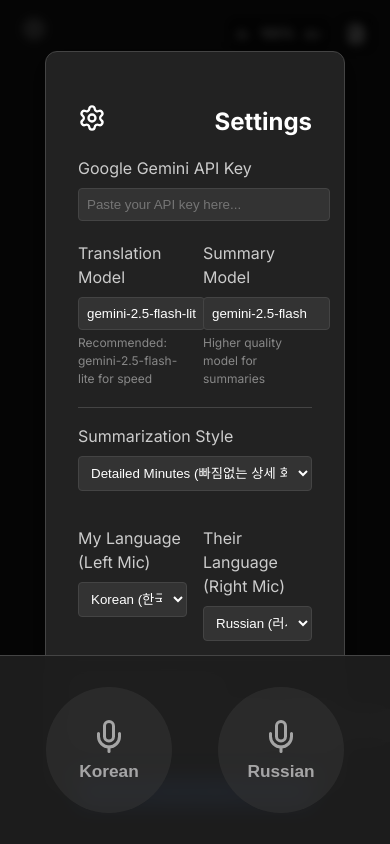
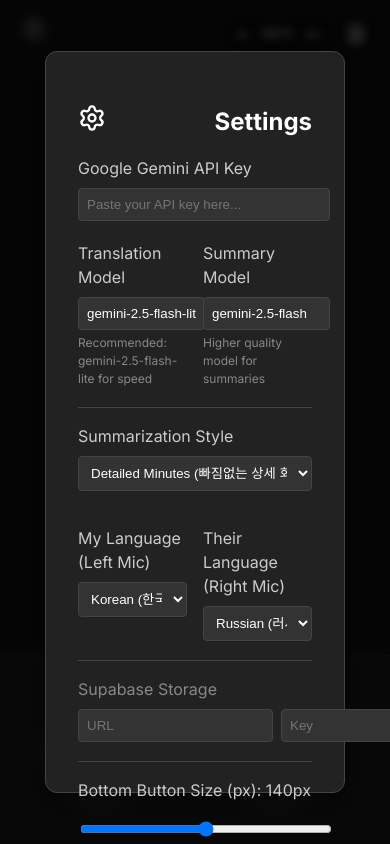
Before and after one commit to passeth/translate, a React (Vite) app: page / in a window 390 px wide. Built offline with nearby package versions, Linux system fonts and the light colour scheme.

Commit message:
Fix: UI overlap issues, add mic button size setting, and responsive layout for subtitle mode

```diff
--- a/src/App.jsx
+++ b/src/App.jsx
@@ -26,6 +26,7 @@ function App() {
 
   // Font Size State (1.0 = Default)
   const [fontSize, setFontSize] = useState(parseFloat(localStorage.getItem('app_font_size')) || 1.0);
+  const [micButtonSize, setMicButtonSize] = useState(parseInt(localStorage.getItem('mic_button_size')) || 140);
 
   // New: Single chat log
   const [logs, setLogs] = useState(() => {
@@ -76,6 +77,10 @@ function App() {
   useEffect(() => {
     localStorage.setItem('app_font_size', fontSize);
   }, [fontSize]);
+
+  useEffect(() => {
+    localStorage.setItem('mic_button_size', micButtonSize);
+  }, [micButtonSize]);
 
   useEffect(() => {
     if (supabaseUrl && supabaseKey) {
@@ -326,6 +331,18 @@ function App() {
                 </div>
               </div>
 
+              <div style={{ borderTop: '1px solid #444', paddingTop: '1rem' }}>
+                  <label style={{ display: 'block', marginBottom: '0.5rem', color: '#ccc' }}>Bottom Button Size (px): {micButtonSize}px</label>
+                  <input
+                    type="range"
+                    min="80"
+                    max="200"
+                    value={micButtonSize}
+                    onChange={(e) => setMicButtonSize(parseInt(e.target.value))}
+                    style={{ width: '100%' }}
+                  />
+              </div>
+
               <button className="btn primary" onClick={handleSaveSettings} style={{ marginTop: '1rem', justifyContent: 'center' }}>
                 Save & Start
               </button>
@@ -391,8 +408,9 @@ function App() {
         <button
           className={`big-mic-btn host-btn ${activeSpeaker === 'host' && isMicOn ? 'active' : 'inactive'}`}
           onClick={() => activateMic('host')}
+          style={{ width: `${micButtonSize}px`, height: `${micButtonSize}px` }}
         >
-          <Mic size={40} />
+          <Mic size={micButtonSize * 0.3} />
           <div className="mic-label">{getLangName(hostLang)}</div>
         </button>
 
@@ -400,8 +418,9 @@ function App() {
         <button
           className={`big-mic-btn guest-btn ${activeSpeaker === 'guest' && isMicOn ? 'active' : 'inactive'}`}
           onClick={() => activateMic('guest')}
+          style={{ width: `${micButtonSize}px`, height: `${micButtonSize}px` }}
         >
-          <Mic size={40} />
+          <Mic size={micButtonSize * 0.3} />
           <div className="mic-label">{getLangName(guestLang)}</div>
         </button>
       </div>
--- a/src/index.css
+++ b/src/index.css
@@ -248,7 +248,7 @@ body {
   display: flex;
   align-items: center;
   justify-content: center;
-  z-index: 100;
+  z-index: 200;
   backdrop-filter: blur(5px);
 }
 
@@ -300,3 +300,10 @@ select {
     transform: translateY(0);
   }
 }
+
+@media (max-height: 1000px) {
+  .control-bar-dual {
+    justify-content: flex-start;
+    padding-left: 2rem;
+  }
+}
```
Also changed, not shown: 1 other file (tests, documents, lock files or other folders).
